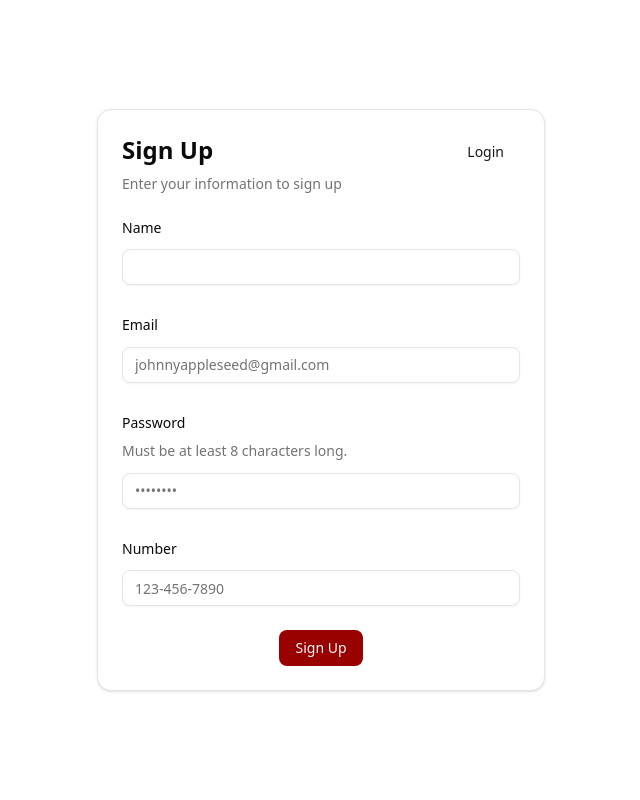
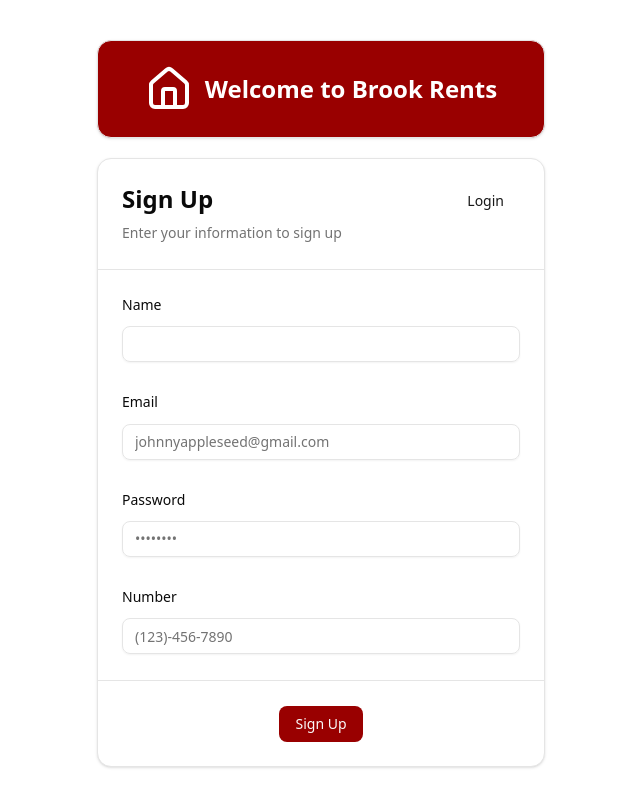
Before and after one commit to bennnliu/brookrent, a React (Vite) app in the folder frontend/: page /auth/signup in a window 1280 px wide. Shown: the whole page, without its empty margins (319-959 px from the left). Built offline with nearby package versions, Linux system fonts and the light colour scheme.

Commit message:
Completed Signup Page's data collection system. Is also visually complete.

```diff
--- a/frontend/package.json
+++ b/frontend/package.json
@@ -10,6 +10,7 @@
     "preview": "vite preview"
   },
   "dependencies": {
+    "@hookform/resolvers": "^5.2.2",
     "@radix-ui/react-label": "^2.1.8",
     "@radix-ui/react-separator": "^1.1.8",
     "@radix-ui/react-slot": "^1.2.4",
@@ -20,9 +21,11 @@
     "lucide-react": "^0.562.0",
     "react": "^19.2.0",
     "react-dom": "^19.2.0",
+    "react-hook-form": "^7.70.0",
     "react-router-dom": "^7.12.0",
     "tailwind-merge": "^3.4.0",
-    "tailwindcss": "^4.1.18"
+    "tailwindcss": "^4.1.18",
+    "zod": "^4.3.5"
   },
   "devDependencies": {
     "@eslint/js": "^9.39.1",
--- a/frontend/src/App.jsx
+++ b/frontend/src/App.jsx
@@ -1,5 +1,3 @@
-import React from 'react'
-import ReactDom from 'react-dom'
 import {createBrowserRouter, RouterProvider} from 'react-router-dom'
 import './index.css'
 
@@ -19,10 +17,8 @@ function App() {
       element: <SignUpPage/>
     }
 ])
-
   return (
     <RouterProvider router={router}/>
   )
 }
-
 export default App
--- a/frontend/src/pages/signup-page.jsx
+++ b/frontend/src/pages/signup-page.jsx
@@ -1,3 +1,4 @@
+//Imports
 import { Button } from "@/components/ui/button"
 import {
   Field,
@@ -21,45 +22,103 @@ import {
   CardHeader,
   CardTitle,
 } from "@/components/ui/card"
+import { House } from 'lucide-react';
+import {Link} from 'react-router-dom'
+import * as z from 'zod';
+import { zodResolver } from "@hookform/resolvers/zod"
+import {Controller,useForm } from "react-hook-form"
 
+//Create a schema using zod that can be used by the form to validate data
+const formSchema = z.object({
+        name: z.string({ required_error: "Name is required" }),
+        email: z.email("Enter in a proper email address"),
+        password: z.string().min(8,"Password must be minimum 8 characters."),
+        number: z.string().min(10, "Must be a valid phone number")
+    })
+
+//Logic that will be implemented when the user clicks submit
+const onSubmit = (data) =>{
+        console.log(data)
+    }
+
+//Signup Page
 const SignUpPage = () => {
 
+    //Create a form using react-hook-form and implements zod's validation data and default values
+    const form = useForm({
+            resolver: zodResolver(formSchema),
+            defaultValues: {
+                name: "",
+                email: "",
+                password: "",
+                number: "",
+            },
+        })
     return(
-        <div className="flex min-h-screen w-full items-center justify-center p-4">
+        <div >
+            {/*Main Header: House icon + Welcome Message*/}
+            <div className="flex justify-center pt-10">
+                <Card className="w-full max-w-md bg-[#990000]">
+                    <CardContent className="flex items-center justify-center gap-3 text-2xl font-bold text-white">
+                        <Link to="/"><House className="w-12 h-12 transition-transform duration-200 hover:scale-110" /></Link>
+                        <span>Welcome to Brook Rents</span>
+                    </CardContent>
+                </Card>
+            </div>
+            {/*Sign Up Form*/}
+            <div className="flex justify-center pt-5">
                 <Card className="w-full max-w-md">
+                    {/*Header*/}
                     <CardHeader>
                         <CardTitle className="text-2xl font-bold ">Sign Up</CardTitle>
                         <CardDescription>Enter your information to sign up</CardDescription>
-                    <CardAction> <Button variant="link" className="hover:bg-[rgba(155,144,144,0.4)]">Login</Button> </CardAction>
+                        <CardAction> <Button variant="link"><Link to="/auth/login">Login</Link></Button></CardAction>
                     </CardHeader>
+                     <FieldSeparator />
+                    {/*Body*/}
                     <CardContent>
-                    <FieldSet>
+                        <form id="signup-form" onSubmit={form.handleSubmit(onSubmit)}>
                             <FieldGroup className="space-y-0.5">
-                            <Field>
-                                <FieldLabel htmlFor="name">Name</FieldLabel>
-                                <Input id="name" type="text"></Input>
+                            <Controller name="name" control={form.control} render={({field, fieldState}) => (
+                                    <Field data-invalid={fieldState.invalid} >
+                                    <FieldLabel htmlFor="signup-form-name" >Name</FieldLabel>
+                                    <Input {...field} aria-invalid={fieldState.invalid} id="signup-form-name" type="text" required></Input>
+                                    {fieldState.invalid && (<FieldError errors={[fieldState.error]}></FieldError>)}
                                 </Field>
-                            <Field>
-                                <FieldLabel htmlFor="email">Email</FieldLabel>
-                                <Input id="email" type="email" placeholder="johnnyappleseed@gmail.com"></Input>
+                            )}/>
+                            <Controller name="email" control={form.control} render={({field, fieldState}) => (
+                                <Field data-invalid={fieldState.invalid}>
+                                    <FieldLabel htmlFor="signup-form-email">Email</FieldLabel>
+                                    <Input {...field} aria-invalid={fieldState.invalid} id="signup-form-email" type="email" placeholder="johnnyappleseed@gmail.com" required></Input>
+                                    {fieldState.invalid && (<FieldError errors={[fieldState.error]}></FieldError>)}
                                 </Field>
-                            <Field>
-                                <FieldLabel htmlFor="password">Password</FieldLabel>
-                                <FieldDescription>Must be at least 8 characters long.</FieldDescription>
-                                <Input id="password" type="password" placeholder="••••••••"></Input>
+                            )}/>
+                            <Controller name="password" control={form.control} render={({field, fieldState}) => (
+                                <Field data-invalid={fieldState.invalid}>
+                                    <FieldLabel htmlFor="signup-form-password">Password</FieldLabel>
+                                    <Input {...field} aria-invalid={fieldState.invalid} id="signup-form-password" type="password" placeholder="••••••••" required></Input>
+                                    {fieldState.invalid && (<FieldError errors={[fieldState.error]}></FieldError>)}
                                 </Field>
-                            <Field>
-                                <FieldLabel htmlFor="number">Number</FieldLabel>
-                                <Input id="number" type="number" placeholder="123-456-7890"></Input>
+                            )}/>
+                            <Controller name="number" control={form.control} render={({field, fieldState}) => (
+                                <Field data-invalid={fieldState.invalid}>
+                                    <FieldLabel htmlFor="signup-form-number">Number</FieldLabel>
+                                    <Input {...field} aria-invalid={fieldState.invalid} id="number" type="signup-form-number" placeholder="(123)-456-7890"></Input>
+                                    {fieldState.invalid && (<FieldError errors={[fieldState.error]}></FieldError>)}
                                 </Field>
+                                )}/>
                         </FieldGroup>
-                </FieldSet>
+                        </form>
                     </CardContent>
+                     <FieldSeparator />
+                    {/*Footer*/}
                     <CardFooter>
-                    <Button type="submit"className="mx-auto bg-[rgb(153,0,0)]">Sign Up</Button>
+                        <Button type="submit" form="signup-form"className="mx-auto bg-[#990000] hover:bg-[#6B000D]">Sign Up</Button>
                     </CardFooter>
                 </Card>
             </div>
+        </div>
+
 
     )
 }
```
Also changed, not shown: 1 other file (tests, documents, lock files or other folders). Lines whose indentation alone changed are shown as unchanged.
